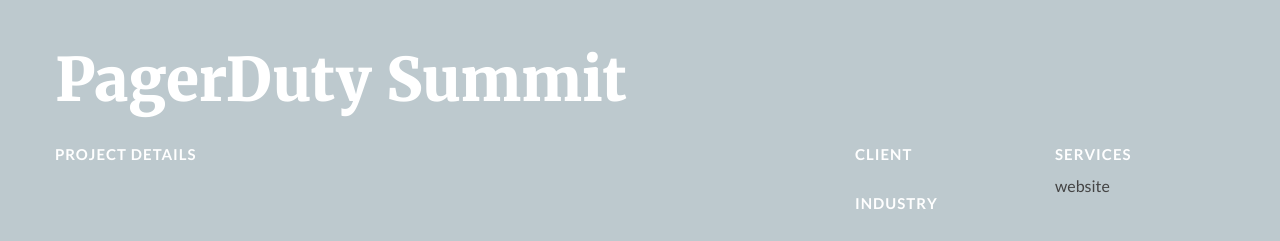
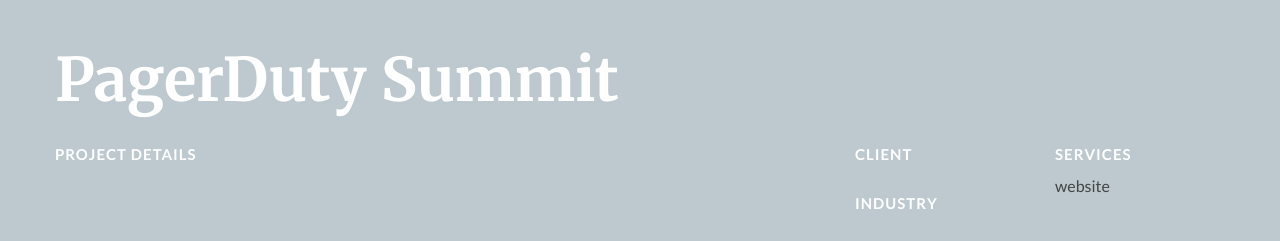
Before and after one commit to btamps/btamps.github.io, a Jekyll site: the page built from _posts/2016-04-10-pagerduty-summit.markdown, in a window 1280 px wide. Shown: the part 554-795 px from the top of the page. Built offline with Jekyll 4.4.1, drawn with Linux system fonts in a browser that asks for light colours; nearby versions of some CDN libraries.

Commit message:
changed font weights

```diff
--- a/_includes/head.html
+++ b/_includes/head.html
@@ -14,6 +14,6 @@
 
   <link rel="stylesheet" href="{{ "/css/main.css" | prepend: site.baseurl }}">
   <!-- Google Fonts -->
-  <link href="https://fonts.googleapis.com/css?family=Lato:400,700,900|Merriweather:700,900" rel="stylesheet">
+  <link href="https://fonts.googleapis.com/css?family=Lato:400,700,900|Merriweather:700" rel="stylesheet">
   <link rel="alternate" type="application/rss+xml" title="{{ site.title }}" href="{{ "/feed.xml" | prepend: site.baseurl | prepend: site.url }}">
 </head>
```
